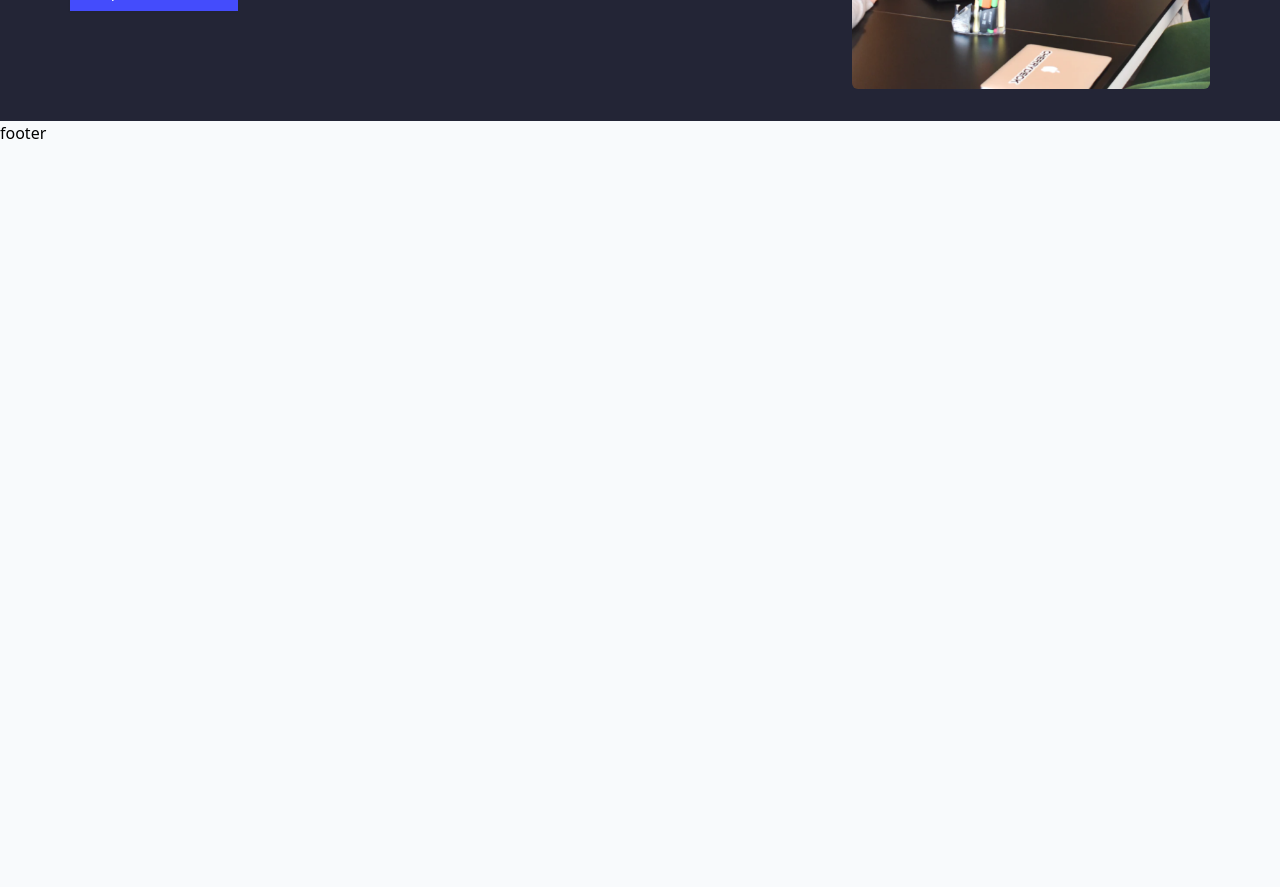
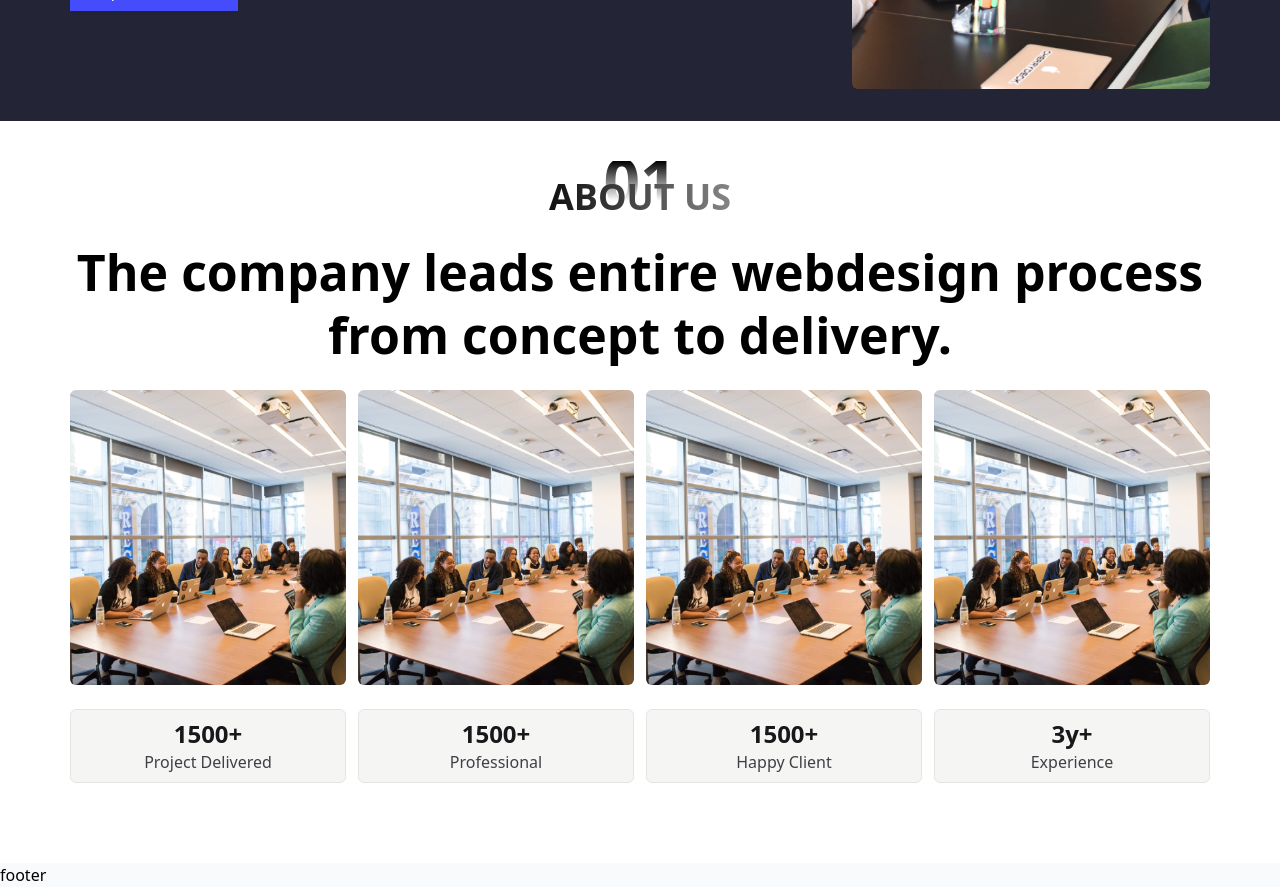
Before and after one commit to redwan100/khidmah_it, a React (Vite) app: page / in a window 1280 px wide. Shown: the part 440-1327 px from the top of the page. Before the commit the page ends 800 px from the top, so only its background shows below. Built offline with nearby package versions, Linux system fonts and the light colour scheme.

Commit message:
about us complete

```diff
--- a/src/components/Header/Navbar.jsx
+++ b/src/components/Header/Navbar.jsx
@@ -55,7 +55,7 @@ const Navbar = () => {
   ];
   return (
     <>
-      <nav className="bg-navBg py-3 sticky top-0 left-0 w-full ">
+      <nav className="bg-navBg py-3 sticky top-0 left-0 w-full z-30">
         <div className="my-container flex justify-between items-center px-2">
           <p className="text-4xl text-white">logo</p>
           <div className="sm:flex items-center gap-3 hidden">
--- a/src/index.css
+++ b/src/index.css
@@ -13,3 +13,9 @@ body {
 .active {
   @apply text-white  before:content-[''] before:w-full before:h-[0.15rem] before:bg-rose-500 before:absolute before:bottom-0 before:left-0;
 }
+
+.bg-gradient-to-r {
+  background-image: linear-gradient(to right, rgb(15, 15, 15), #878585);
+  -webkit-background-clip: text;
+  background-clip: text;
+}
--- a/src/layouts/MainLayout.jsx
+++ b/src/layouts/MainLayout.jsx
@@ -3,10 +3,12 @@ import Navbar from "../components/Header/Navbar";
 
 const MainLayout = () => {
   return (
-    <div>
+    <div className="flex flex-col">
       <Navbar />
-      <Outlet />
-      <p>footer</p>
+      <div className="">
+        <Outlet />
+      </div>
+      <p className="mt-auto">footer</p>
     </div>
   );
 };
--- a/src/pages/Home.jsx
+++ b/src/pages/Home.jsx
@@ -1,9 +1,11 @@
 import HeroSection from "../components/HeroSection";
+import AboutUs from "./aboutUs/AboutUs";
 
 const Home = () => {
   return (
     <div className="">
       <HeroSection />
+      <AboutUs />
     </div>
   );
 };
--- /dev/null
+++ b/src/pages/aboutUs/AboutUs.jsx
@@ -0,0 +1,70 @@
+import SectionTitle from "../shared/SectionTitle";
+
+import aboutImg from "../../assets/about.png";
+
+const AboutUs = () => {
+  return (
+    <div className="bg-white py-8 px-2">
+      <div className="my-container">
+        <div className="mx-auto w-full">
+          <SectionTitle text={"about us"} number={"01"} />
+        </div>
+
+        <div className="mb-6">
+          <p className="text-[36px] sm:text-[45px] md:text-[50px] text-center font-semibold leading-tight">
+            The company leads entire webdesign process from concept to delivery.
+          </p>
+        </div>
+
+        <div className="grid gap-3 sm:grid-cols-2 md:grid-cols-3 lg:grid-cols-4 justify-center items-center w-full ">
+          <img
+            src={aboutImg}
+            alt="about image"
+            loading="lazy"
+            className="w-full rounded-md"
+          />
+          <img
+            src={aboutImg}
+            alt="about image"
+            loading="lazy"
+            className="w-full rounded-md"
+          />
+          <img
+            src={aboutImg}
+            alt="about image"
+            loading="lazy"
+            className="w-full rounded-md"
+          />
+          <img
+            src={aboutImg}
+            alt="about image"
+            loading="lazy"
+            className="w-full rounded-md"
+          />
+        </div>
+
+        {/* project info  */}
+        <div className="my-6 pb-6 grid gap-3 grid-cols-2 sm:grid-cols-4">
+          <div className="text-center bg-stone-100 border border-stone-200 p-2 rounded-md">
+            <p className="text-2xl font-bold text-zinc-900">1500+</p>
+            <p className="text-zinc-700">Project Delivered</p>
+          </div>
+          <div className="text-center bg-stone-100 border border-stone-200 p-2 rounded-md">
+            <p className="text-2xl font-bold text-zinc-900">1500+</p>
+            <p className="text-zinc-700">Professional</p>
+          </div>
+          <div className="text-center bg-stone-100 border border-stone-200 p-2 rounded-md">
+            <p className="text-2xl font-bold text-zinc-900">1500+</p>
+            <p className="text-zinc-700">Happy Client</p>
+          </div>
+          <div className="text-center bg-stone-100 border border-stone-200 p-2 rounded-md">
+            <p className="text-2xl font-bold text-zinc-900">3y+</p>
+            <p className="text-zinc-700">Experience</p>
+          </div>
+        </div>
+      </div>
+    </div>
+  );
+};
+
+export default AboutUs;
--- /dev/null
+++ b/src/pages/shared/SectionTitle.jsx
@@ -0,0 +1,14 @@
+const SectionTitle = ({ text, number }) => {
+  return (
+    <div className="relative text-4xl py-6 w-max mx-auto">
+      <span className="absolute top-2 left-1/2 text-4xl font-extrabold -translate-x-1/2 text-transparent bg-clip-text bg-gradient-to-b from-black to-white uppercase bg-white z-0 text-[4rem]">
+        {number}
+      </span>
+      <span className="text-transparent bg-clip-text bg-gradient-to-r from-black to-white font-bold uppercase bg-white z-10 relative">
+        {text}
+      </span>
+    </div>
+  );
+};
+
+export default SectionTitle;
```
Also changed, not shown: src/assets/about.png (added).
